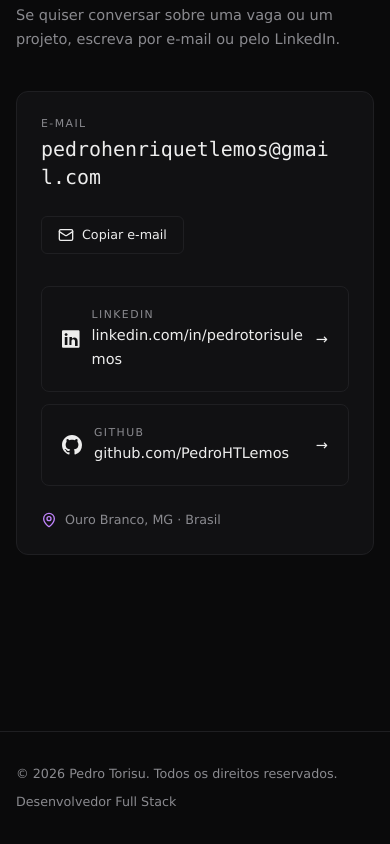
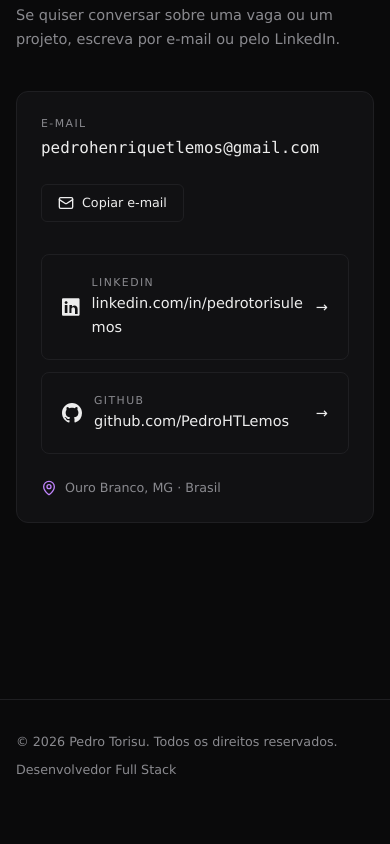
Before and after one commit to PedroHTLemos/portfolio-pedro-lemos, a React (Vite) app: page / in a window 390 px wide. Shown: the part 8164-9008 px from the top of the page. After the commit the page ends 8976 px from the top, so only its background shows below. Built offline with nearby package versions, Linux system fonts and the light colour scheme.

Commit message:
fix(contato): e-mail em mono cabe em uma linha no mobile

```diff
--- a/src/sections/Contact.tsx
+++ b/src/sections/Contact.tsx
@@ -36,7 +36,7 @@ export function Contact({ lang }: { lang: Lang }) {
         <div className="flex flex-col gap-6 md:flex-row md:items-center md:justify-between">
           <div className="min-w-0">
             <p className="text-xs font-medium uppercase tracking-[0.12em] text-muted">{t.labels.email}</p>
-            <a href={`mailto:${site.email}`} className="mt-1 block break-all font-mono text-xl text-fg transition-colors duration-200 hover:text-accent md:text-2xl">
+            <a href={`mailto:${site.email}`} className="mt-1 block break-all font-mono text-base text-fg transition-colors duration-200 hover:text-accent md:text-2xl">
               {site.email}
             </a>
           </div>
```
